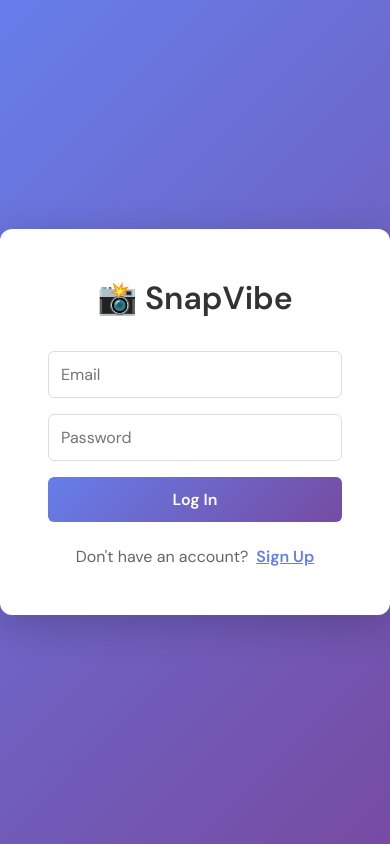
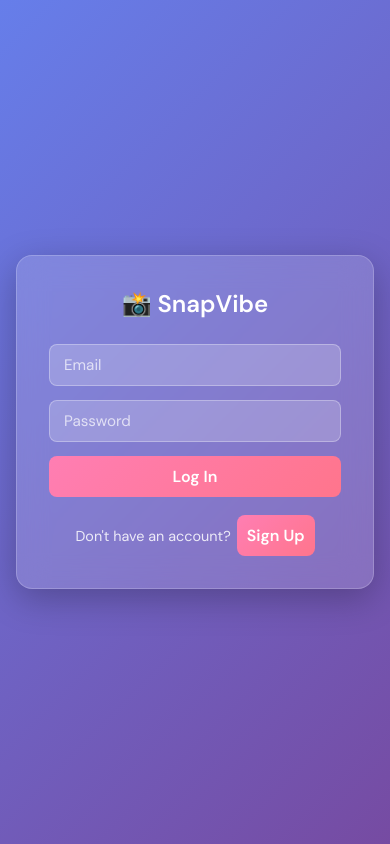
Before and after one commit to karanguptacs23/MiniProject, a React (Create React App) app in the folder Frontend/: page /login in a window 390 px wide. Built offline with nearby package versions, Linux system fonts and the light colour scheme; no server answers.

Commit message:
[Kaushal] add added LoginPage.css

```diff
--- a/Frontend/src/pages/LoginPage.css
+++ b/Frontend/src/pages/LoginPage.css
@@ -1,97 +1,162 @@
+/* BACKGROUND */
 .login-container {
   display: flex;
   justify-content: center;
   align-items: center;
   min-height: 100vh;
-  background: linear-gradient(135deg, #667eea 0%, #764ba2 100%);
+  background: linear-gradient(135deg, #667eea, #764ba2);
 }
 
+/* CARD (Glass Effect) */
 .login-card {
-  background: white;
-  padding: 3rem;
-  border-radius: 12px;
-  box-shadow: 0 10px 40px rgba(0, 0, 0, 0.2);
+  background: rgba(255, 255, 255, 0.15);
+  backdrop-filter: blur(15px);
+  -webkit-backdrop-filter: blur(15px);
+  padding: 2.5rem;
+  border-radius: 16px;
   width: 100%;
-  max-width: 400px;
+  max-width: 360px;
+  box-shadow: 0 10px 35px rgba(0,0,0,0.25);
+  border: 1px solid rgba(255,255,255,0.2);
+  animation: fadeIn 0.5s ease;
 }
 
+/* TITLE */
 .login-card h1 {
   text-align: center;
-  margin-bottom: 2rem;
-  color: #333;
-  font-size: 2rem;
+  margin-bottom: 25px;
+  color: #fff;
+  font-size: 1.8rem;
+  font-weight: 700;
 }
 
+/* FORM */
 .login-card form {
   display: flex;
   flex-direction: column;
-  gap: 1rem;
+  gap: 14px;
 }
 
+/* INPUT */
 .login-card input {
-  padding: 0.75rem;
-  border: 1px solid #ddd;
-  border-radius: 6px;
-  font-size: 1rem;
-  font-family: inherit;
-  transition: border-color 0.3s;
+  padding: 10px 14px;
+  border: 1px solid rgba(255,255,255,0.3);
+  border-radius: 8px;
+  font-size: 0.95rem;
+  background: rgba(255,255,255,0.2);
+  color: #fff;
+  transition: all 0.25s ease;
+}
+
+.login-card input::placeholder {
+  color: rgba(255,255,255,0.7);
 }
 
 .login-card input:focus {
   outline: none;
-  border-color: #667eea;
-  box-shadow: 0 0 0 2px rgba(102, 126, 234, 0.1);
+  border-color: #fff;
+  background: rgba(255,255,255,0.3);
+  box-shadow: 0 0 8px rgba(255,255,255,0.2);
 }
 
-.login-card button[type="submit"] {
-  padding: 0.75rem;
-  background: linear-gradient(135deg, #667eea 0%, #764ba2 100%);
+/* PASSWORD BOX */
+.password-box {
+  position: relative;
+}
+
+.toggle-eye {
+  position: absolute;
+  right: 12px;
+  top: 50%;
+  transform: translateY(-50%);
+  cursor: pointer;
+  font-size: 14px;
+  opacity: 0.8;
+  transition: opacity 0.2s;
+}
+
+.toggle-eye:hover {
+  opacity: 1;
+}
+
+/* BUTTON */
+.login-card button {
+  padding: 10px;
+  background: linear-gradient(135deg, #ff7eb3, #ff758c);
   color: white;
   border: none;
-  border-radius: 6px;
+  border-radius: 8px;
   font-size: 1rem;
   font-weight: 600;
   cursor: pointer;
-  transition: transform 0.2s, opacity 0.2s;
+  transition: all 0.25s ease;
 }
 
-.login-card button[type="submit"]:hover:not(:disabled) {
+.login-card button:hover:not(:disabled) {
   transform: translateY(-2px);
-  opacity: 0.9;
+  box-shadow: 0 6px 18px rgba(0,0,0,0.3);
 }
 
-.login-card button[type="submit"]:disabled {
+.login-card button:disabled {
   opacity: 0.6;
   cursor: not-allowed;
 }
 
+/* ERROR */
 .error-message {
-  background: #fee;
-  color: #c33;
-  padding: 0.75rem;
+  background: rgba(255, 0, 0, 0.2);
+  color: #ffd6d6;
+  padding: 8px;
   border-radius: 6px;
-  margin-bottom: 1rem;
   text-align: center;
+  font-size: 0.9rem;
+  border: 1px solid rgba(255,0,0,0.3);
 }
 
+/* TEXT */
 .login-card p {
   text-align: center;
-  margin-top: 1.5rem;
-  color: #666;
+  margin-top: 18px;
+  color: rgba(255,255,255,0.85);
+  font-size: 0.9rem;
 }
 
+/* TOGGLE */
 .toggle-btn {
   background: none;
   border: none;
-  color: #667eea;
+  color: #ffd6ff;
   cursor: pointer;
   font-weight: 600;
-  margin-left: 0.5rem;
-  text-decoration: underline;
-  padding: 0;
-  font-size: inherit;
+  margin-left: 6px;
+  transition: color 0.2s;
 }
 
 .toggle-btn:hover {
-  color: #764ba2;
+  color: #fff;
+  text-decoration: underline;
 }
+
+/* ANIMATION */
+@keyframes fadeIn {
+  from {
+    opacity: 0;
+    transform: translateY(25px);
+  }
+  to {
+    opacity: 1;
+    transform: translateY(0);
+  }
+}
+
+/* MOBILE */
+@media (max-width: 480px) {
+  .login-card {
+    margin: 1rem;
+    padding: 2rem;
+  }
+
+  .login-card h1 {
+    font-size: 1.5rem;
+  }
+}
```
